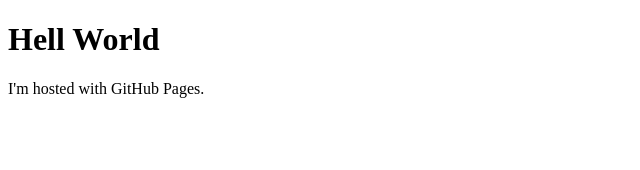
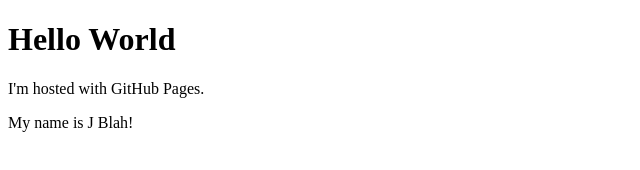
Before and after one commit to jferzam1/jferzam1.github.io, a plain HTML site: page index.html in a window 1280 px wide. Shown: the whole page, without its empty margins (0-640 px from the left). Drawn offline with Linux system fonts and the light colour scheme.

Commit message:
Added Name

```diff
--- a/index.html
+++ b/index.html
@@ -7,7 +7,9 @@
     <title></title>
   </head>
   <body>
-    <h1>Hell World</h1>
+    <h1>Hello World</h1>
     <p>I'm hosted with GitHub Pages.</p>
+
+    <p>My name is J Blah!</p>
   </body>
 </html>
```
